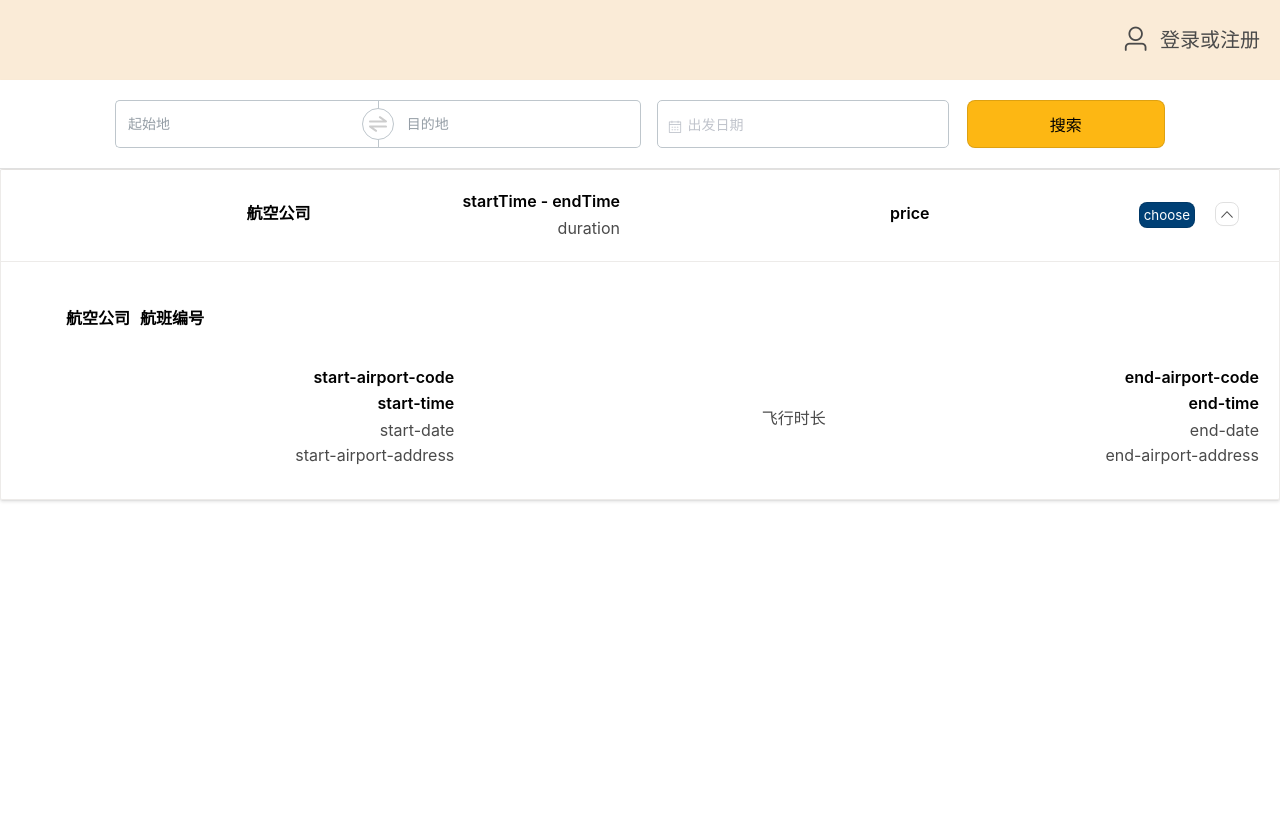
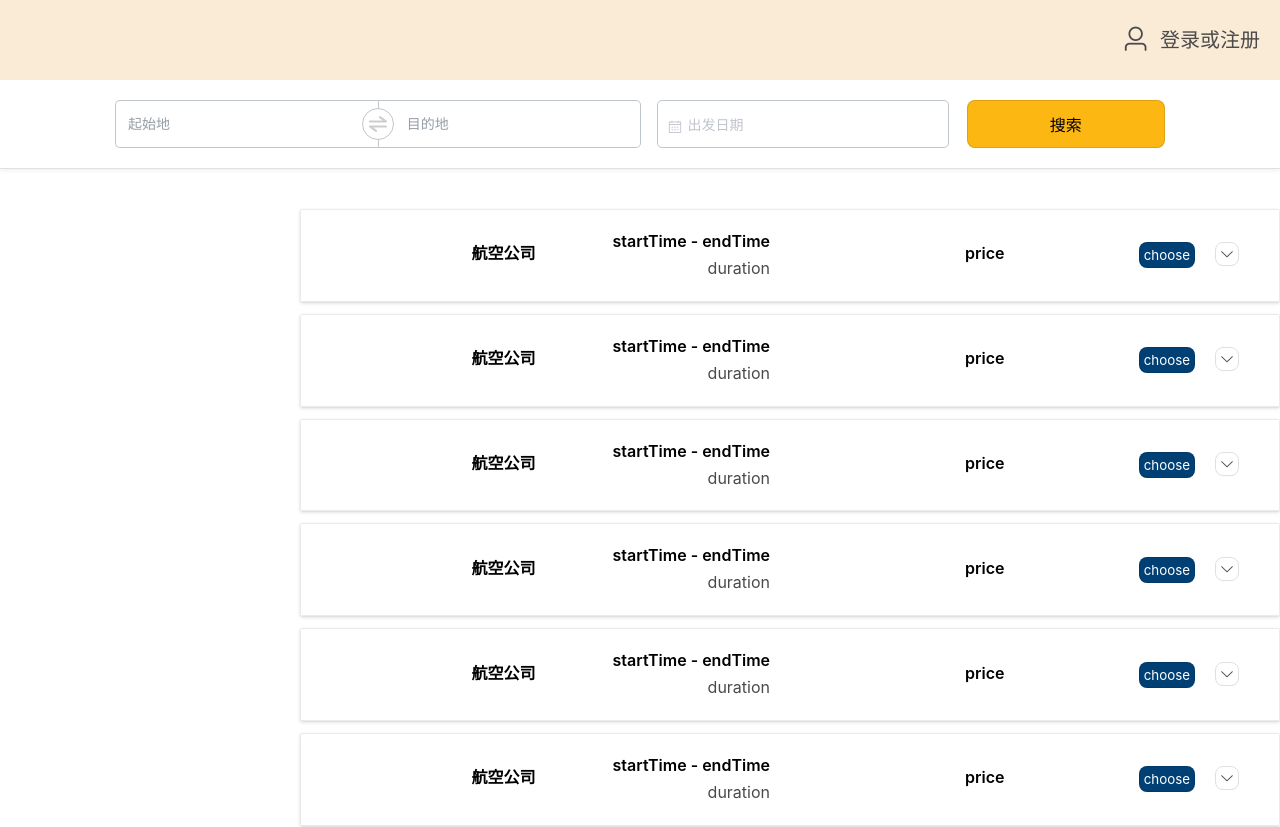
Before and after one commit to zpy1207/ticket-purchase, a Nuxt app: page /searchDetail in a window 1280 px wide. Shown: the top 827 px of the page. Before the commit the page ends 800 px from the top, so only its background shows below. Built offline with nearby package versions, Linux system fonts and the light colour scheme.

Commit message:
update search-DETAIL

```diff
--- a/assets/styles/components/ticketCard.scss
+++ b/assets/styles/components/ticketCard.scss
@@ -66,6 +66,10 @@
   margin-bottom: 0px;
 }
 
+.mainLayout {
+
+}
+
 .pd-5 {
   padding: 5px;
 }
--- a/assets/styles/searchDetail.scss
+++ b/assets/styles/searchDetail.scss
@@ -18,6 +18,14 @@
     height: auto;
 }
 
+.choosePane {
+  padding-right: 40px;
+  min-width: 300px;
+  max-width: 300px;
+  align-self: flex-start;
+  min-height: 300px;
+}
+
 .collapsed-search-form {
   position: sticky;
   top: 0;
@@ -26,6 +34,10 @@
   padding: 20px 0;
   -webkit-animation: expand .15s cubic-bezier(.65,.05,.36,1);
   animation: expand .15s cubic-bezier(.65,.05,.36,1);
+}
+
+.mainLayout {
+  padding-top: 40px;
 }
 
 .relative {
--- a/components/TicketCard.vue
+++ b/components/TicketCard.vue
@@ -1,7 +1,7 @@
 <template>
   <div class="ticketCardContainer">
     <div class="ticketCardLayout">
-      <div class="ticketCard">
+      <div class="ticketCard" @click="onCollapse">
         <div class="company itrTxtPair">
           <div class="bt_focusText">
             航空公司
@@ -17,10 +17,10 @@
           </div>
         </div>
         <div class="itrTxtPair">
-          <button class="btn is-solid-secondary btn-choose" >
+          <button class="btn is-solid-secondary btn-choose" @click.stop="onChoose">
             <font style="vertical-align: inherit;">choose</font>
           </button>
-          <div class="btn icon" @click="onCollapse">
+          <div class="btn icon">
             <i :class="classIcon"></i>
           </div>
         </div>
@@ -89,7 +89,7 @@ export default {
   name: 'TicketCard',
   data() {
     return {
-      showDetail: true
+      showDetail: false
     }
   },
   computed: {
@@ -98,7 +98,11 @@ export default {
     }
   },
   methods: {
+    onChoose() {
+      console.log('choose')
+    },
     onCollapse() {
+      console.log(this.showDetail)
       this.showDetail = !this.showDetail
     }
   }
--- a/pages/searchDetail.vue
+++ b/pages/searchDetail.vue
@@ -4,13 +4,32 @@
 
     <div class="relative sticky-search-position">
       <div class="a-container">
-        <div class="collapsed-search-form">
+        <div
+          class="collapsed-search-form"
+        >
           <search-tab></search-tab>
         </div>
       </div>
     </div>
 
-    <ticket-card></ticket-card>
+    <div class="mainLayout flex">
+      <div class="choosePane">
+        <!-- choose-pane -->
+      </div>
+      <div class="flex flex-column" style="flex-direction: column; flex: 1;">
+        <div
+          v-for="(item, index) in detailList"
+          :key="index"
+          class="cardList"
+        >
+          <ticket-card></ticket-card>
+        </div>
+      </div>
+
+    </div>
+
+
+
   </div>
 </template>
 
@@ -28,7 +47,7 @@ export default {
   },
   data() {
     return {
-
+      detailList: new Array(10)
     }
   },
   methods: {
```
